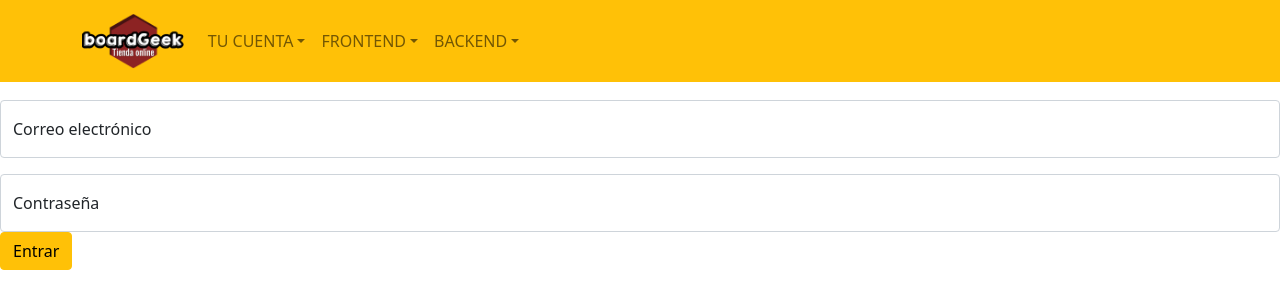
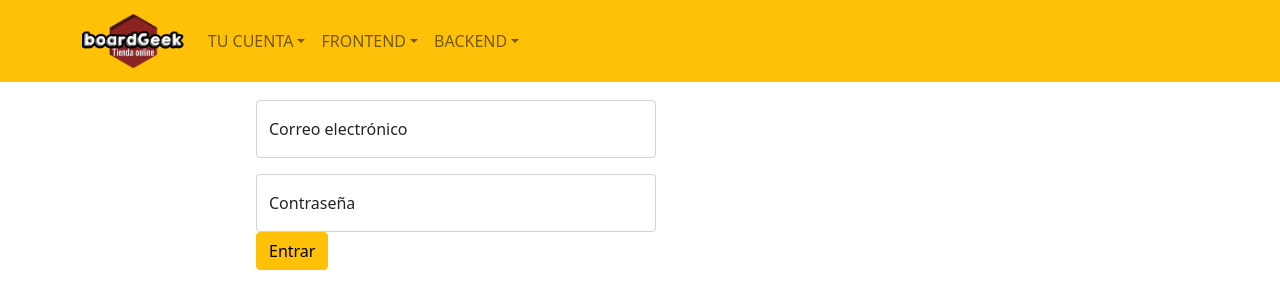
Before and after one commit to jcmenaartero/BoardGeek-FRONTEND, a React (Create React App) app in the folder appboardgeek/: page /login in a window 1280 px wide. Shown: the top 308 px of the page. Built offline with nearby package versions, Linux system fonts and the light colour scheme.

Commit message:
Ajustes CSS login & 404 09/03/22#3

```diff
--- a/appboardgeek/src/components/login/login.jsx
+++ b/appboardgeek/src/components/login/login.jsx
@@ -3,10 +3,11 @@ import { Form } from "react-bootstrap";
 import { Button } from "react-bootstrap";
 import { FloatingLabel } from 'react-bootstrap';
 
+
 export function Login() {
 
 return (
-<>
+<div className='login'>
   <FloatingLabel
     controlId="floatingInput"
     label="Correo electrónico"
@@ -19,6 +20,6 @@ return (
   </FloatingLabel>
 
   <Button variant="warning">Entrar</Button>{' '}
-</>
+</div>
 );
 }
--- a/appboardgeek/src/components/notFound/notfound.jsx
+++ b/appboardgeek/src/components/notFound/notfound.jsx
@@ -4,7 +4,7 @@ import { Alert } from "react-bootstrap";
 
 export function NotFound() {
       return (
-        <Alert variant="warning">
+        <Alert variant="warning" className="notFoundItem">
           <Alert.Heading>ERROR 404. ¡Página no encontrada!</Alert.Heading>
           <p>
             Lo sentimos, lamentablemente esta página no existe o ha sido eliminada. :(
--- a/appboardgeek/src/index.css
+++ b/appboardgeek/src/index.css
@@ -22,3 +22,15 @@ code {
   object-fit: contain;
   height: 65%;
 }
+
+.notFoundItem {
+  width: 100vh;
+  margin-left: 20%;
+  align-items: center;
+}
+
+.login {
+  width: 50vh;
+  margin-left: 20%;
+  align-items: center;
+}
```
Also changed, not shown: appboardgeek/src/index.js (line endings or trailing spaces), 2 other files (tests, documents, lock files or other folders).
